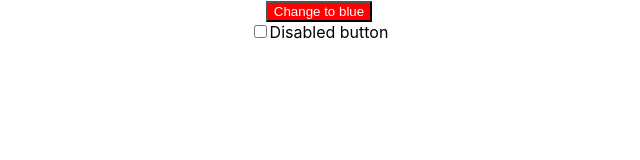
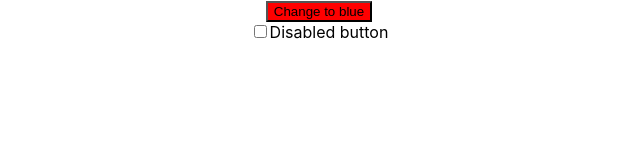
Before and after one commit to Michealsivaa/react-testing-library, a React (Create React App) app: page / in a window 1280 px wide. Shown: the top 160 px of the page, without its empty margins (321-961 px from the left). Built offline with nearby package versions, Linux system fonts and the light colour scheme.

Commit message:
disabled button style added

```diff
--- a/src/App.js
+++ b/src/App.js
@@ -18,7 +18,7 @@ function App() {
       <div>
         <button
           onClick={changeColor}
-          style={{backgroundColor: color, color: 'white'}}
+          style={{backgroundColor: disabled ? 'grey' : color}}
           disabled={disabled}>Change to {newColor}
         </button>
       </div>
```
Also changed, not shown: 1 other file (tests, documents, lock files or other folders).
